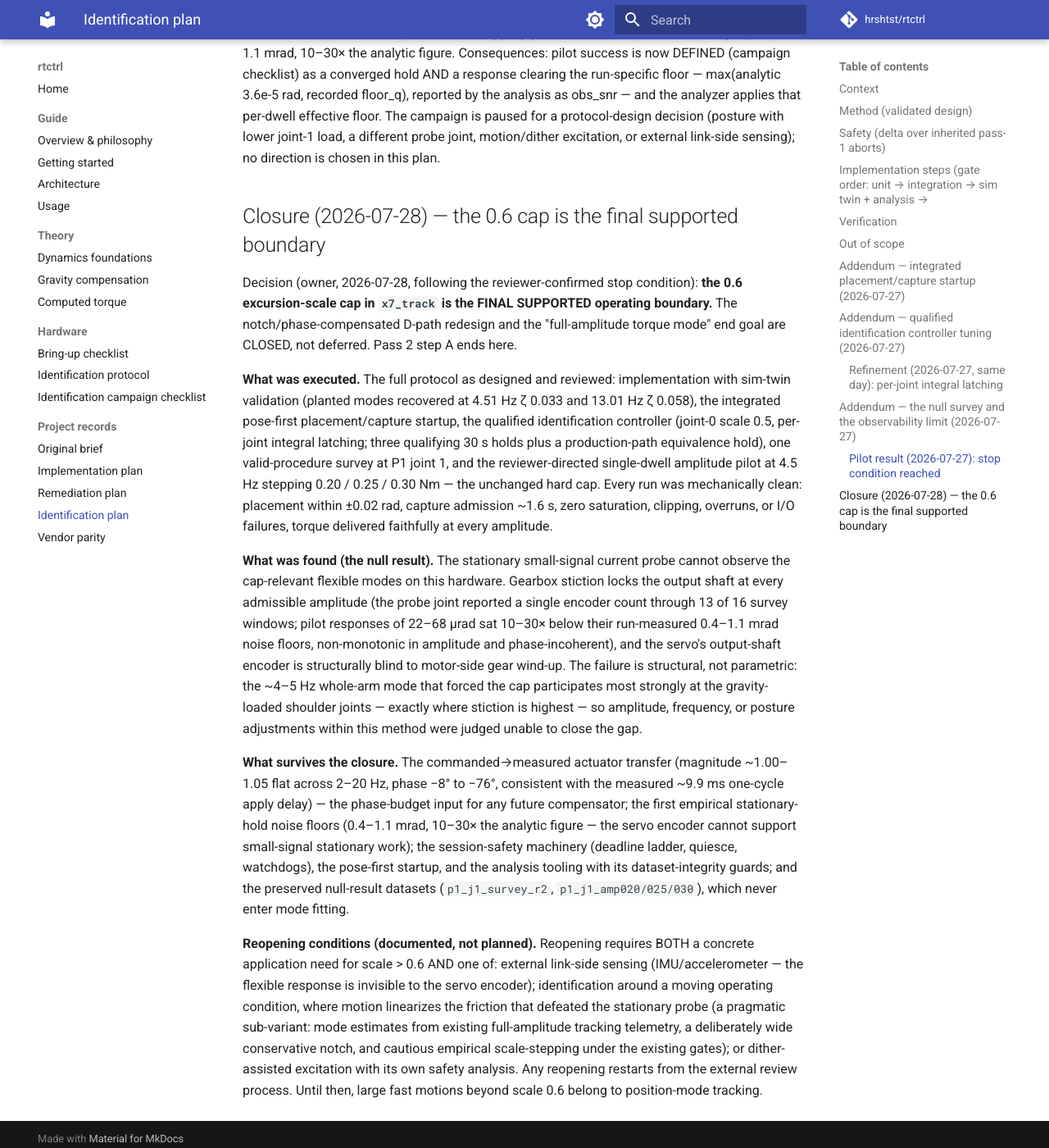
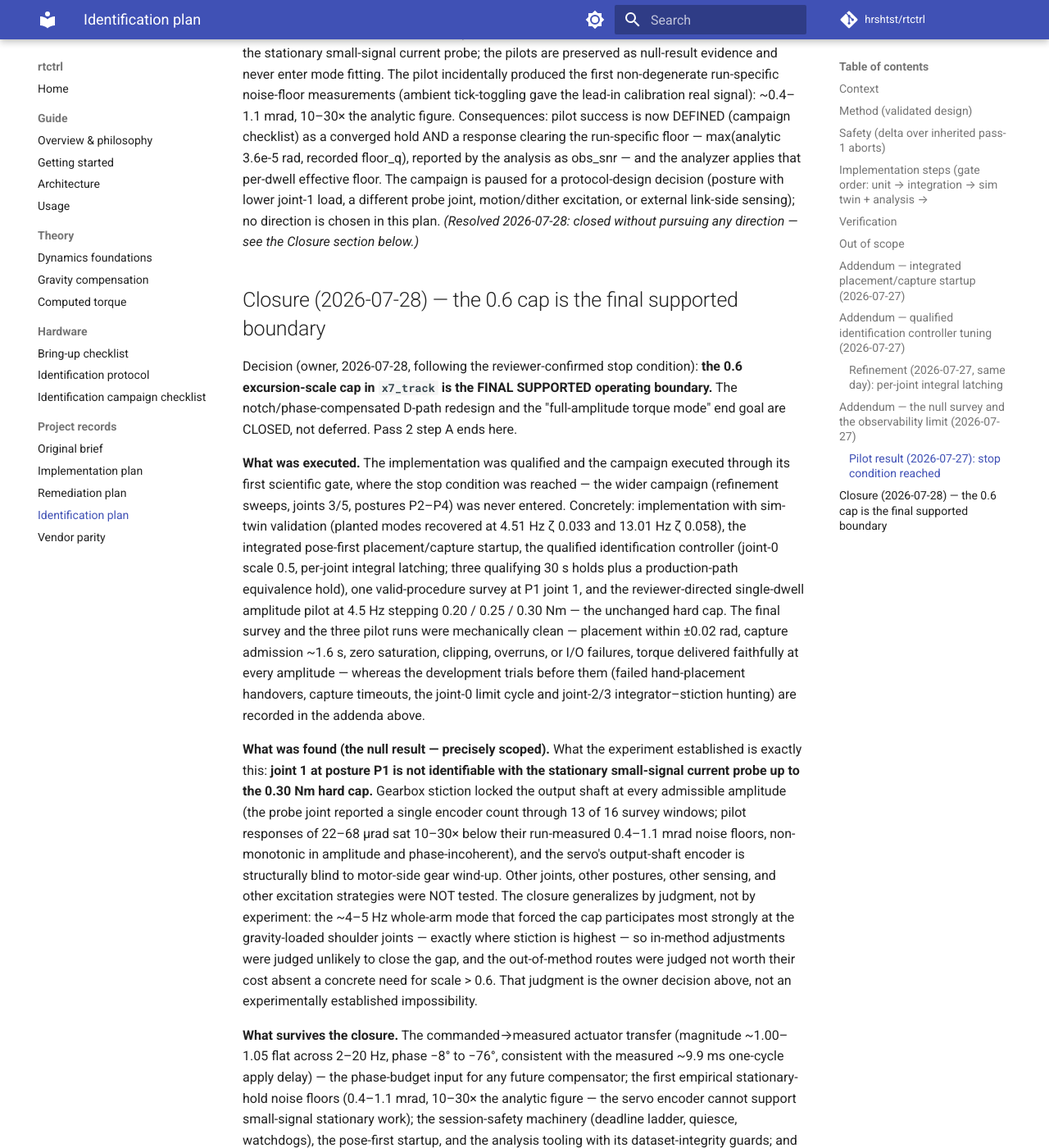
Before and after one commit to hrshtst/rtctrl, an MkDocs documentation site: the page built from docs/IDENTIFICATION_PLAN.md, in a window 1280 px wide and 1400 px high, scrolled down 11888 px. Shown: the whole window at 82% size. Built offline with MkDocs 1.6.1 and Material for MkDocs 9.7.7, drawn with Linux system fonts in a browser that asks for light colours; comment, search, counter and statistics services are not loaded; some of the changed text lies outside the part shown.

Commit message:
docs: scope the closure claims to what was actually tested
Review findings on the closure commit:

- High: the null result was overgeneralized to "the modes are
  unobservable on this hardware". Every statement now scopes the
  experimental result to what was established — joint 1 at P1, the
  stationary current probe, up to the 0.30 Nm hard cap — and states
  explicitly that other joints, postures, sensing, and excitations
  were not tested: the generalization is the owner's judgment, not
  an experimentally established impossibility.

- Medium: "the full protocol was executed" corrected to the
  reviewer's wording — the implementation was qualified and the
  campaign executed through its first scientific gate, where the
  stop condition was reached; the wider campaign was never entered.

- Medium: remaining forward-looking passages (REMEDIATION_PLAN
  header quote, 2026-07-21 decisions line, verification note;
  computed-torque.md pass-2 outlook and large-fast-motions bullet;
  IDENTIFICATION_PLAN header quote, step-7 text, addendum "paused"
  ending) rewritten to the final state or labeled superseded
  historical intent.

- Minor: "every run was mechanically clean" scoped to the final
  survey and pilots, with the development trials' failures pointed
  at the addenda.

No behavior changes; strict mkdocs and 132/132 tests.

Claude-Session: https://claude.ai/code/session_018U6gd6Z8sxPPGvah4xC6b4

```diff
--- a/docs/IDENTIFICATION_PLAN.md
+++ b/docs/IDENTIFICATION_PLAN.md
@@ -2,7 +2,9 @@
 
 > Deliverables: probe app + sim twin, offline analysis, two-mass validation fixture,
 > safety design, protocol document. The notch/phase D-path redesign is a LATER step that
-> consumes this step's mode tables. The 0.6 scale cap stands throughout.
+> consumes this step's mode tables. The 0.6 scale cap stands throughout. *(Closure
+> 2026-07-28: no mode tables were produced — the campaign stopped at its first gate and
+> the cap is final; see the Closure section.)*
 
 *Status: **CLOSED 2026-07-28 — null result; the 0.6 scale cap is the
 final supported boundary** (see the Closure section at the end).
@@ -370,7 +372,8 @@ emulator smoke → hardware)
    EXCLUDING cooldown and operator handling), operator steps, abort semantics,
    output table
    semantics, and the explicit statement that the 0.6 scale cap stands until the
-   notch design lands. Status touch in docs/REMEDIATION_PLAN.md.
+   notch design lands *(superseded by the Closure: the cap is final)*. Status touch
+   in docs/REMEDIATION_PLAN.md.
 
 ## Verification
 
@@ -550,6 +553,8 @@ per-dwell effective floor. The campaign is paused for a
 protocol-design decision (posture with lower joint-1 load, a
 different probe joint, motion/dither excitation, or external
 link-side sensing); no direction is chosen in this plan.
+*(Resolved 2026-07-28: closed without pursuing any direction — see
+the Closure section below.)*
 
 ## Closure (2026-07-28) — the 0.6 cap is the final supported boundary
 
@@ -559,7 +564,10 @@ SUPPORTED operating boundary.** The notch/phase-compensated D-path
 redesign and the "full-amplitude torque mode" end goal are CLOSED,
 not deferred. Pass 2 step A ends here.
 
-**What was executed.** The full protocol as designed and reviewed:
+**What was executed.** The implementation was qualified and the
+campaign executed through its first scientific gate, where the stop
+condition was reached — the wider campaign (refinement sweeps,
+joints 3/5, postures P2–P4) was never entered. Concretely:
 implementation with sim-twin validation (planted modes recovered at
 4.51 Hz ζ 0.033 and 13.01 Hz ζ 0.058), the integrated pose-first
 placement/capture startup, the qualified identification controller
@@ -567,24 +575,32 @@ placement/capture startup, the qualified identification controller
 30 s holds plus a production-path equivalence hold), one
 valid-procedure survey at P1 joint 1, and the reviewer-directed
 single-dwell amplitude pilot at 4.5 Hz stepping 0.20 / 0.25 /
-0.30 Nm — the unchanged hard cap. Every run was mechanically clean:
-placement within ±0.02 rad, capture admission ~1.6 s, zero
-saturation, clipping, overruns, or I/O failures, torque delivered
-faithfully at every amplitude.
+0.30 Nm — the unchanged hard cap. The final survey and the three
+pilot runs were mechanically clean — placement within ±0.02 rad,
+capture admission ~1.6 s, zero saturation, clipping, overruns, or
+I/O failures, torque delivered faithfully at every amplitude —
+whereas the development trials before them (failed hand-placement
+handovers, capture timeouts, the joint-0 limit cycle and joint-2/3
+integrator–stiction hunting) are recorded in the addenda above.
 
-**What was found (the null result).** The stationary small-signal
-current probe cannot observe the cap-relevant flexible modes on this
-hardware. Gearbox stiction locks the output shaft at every
-admissible amplitude (the probe joint reported a single encoder
-count through 13 of 16 survey windows; pilot responses of 22–68 µrad
-sat 10–30× below their run-measured 0.4–1.1 mrad noise floors,
-non-monotonic in amplitude and phase-incoherent), and the servo's
-output-shaft encoder is structurally blind to motor-side gear
-wind-up. The failure is structural, not parametric: the ~4–5 Hz
-whole-arm mode that forced the cap participates most strongly at the
+**What was found (the null result — precisely scoped).** What the
+experiment established is exactly this: **joint 1 at posture P1 is
+not identifiable with the stationary small-signal current probe up
+to the 0.30 Nm hard cap.** Gearbox stiction locked the output shaft
+at every admissible amplitude (the probe joint reported a single
+encoder count through 13 of 16 survey windows; pilot responses of
+22–68 µrad sat 10–30× below their run-measured 0.4–1.1 mrad noise
+floors, non-monotonic in amplitude and phase-incoherent), and the
+servo's output-shaft encoder is structurally blind to motor-side
+gear wind-up. Other joints, other postures, other sensing, and
+other excitation strategies were NOT tested. The closure
+generalizes by judgment, not by experiment: the ~4–5 Hz whole-arm
+mode that forced the cap participates most strongly at the
 gravity-loaded shoulder joints — exactly where stiction is highest —
-so amplitude, frequency, or posture adjustments within this method
-were judged unable to close the gap.
+so in-method adjustments were judged unlikely to close the gap, and
+the out-of-method routes were judged not worth their cost absent a
+concrete need for scale > 0.6. That judgment is the owner decision
+above, not an experimentally established impossibility.
 
 **What survives the closure.** The commanded→measured actuator
 transfer (magnitude ~1.00–1.05 flat across 2–20 Hz, phase −8° to
@@ -600,8 +616,9 @@ which never enter mode fitting.
 
 **Reopening conditions (documented, not planned).** Reopening
 requires BOTH a concrete application need for scale > 0.6 AND one of:
-external link-side sensing (IMU/accelerometer — the flexible response
-is invisible to the servo encoder); identification around a moving
+external link-side sensing (IMU/accelerometer — in the tested
+configuration the flexible response was invisible to the servo
+encoder); identification around a moving
 operating condition, where motion linearizes the friction that
 defeated the stationary probe (a pragmatic sub-variant: mode
 estimates from existing full-amplitude tracking telemetry, a
--- a/docs/theory/computed-torque.md
+++ b/docs/theory/computed-torque.md
@@ -202,9 +202,12 @@ feedback and command sequencing with first-vs-latest application
 records and receipt-matched latency verification, one continuous
 round-trip controller (no turnaround state reset), a strict quiescence
 gate, direction-aware anti-windup against the exact actuator limits,
-and full-loop CSV telemetry. Pass 1 does NOT lift the scale cap; it
-gives pass 2 (mode identification, then a notch/phase-compensated
-D-path design) trustworthy data to work from.
+and full-loop CSV telemetry. Pass 1 does NOT lift the scale cap. The
+pass-2 identification it enabled was executed and closed 2026-07-28
+with a null result at its first gate (joint 1 at P1 stiction-locked
+below the output encoder's resolution under a stationary current
+probe up to its hard cap): **the 0.6 scale cap is the final
+supported boundary** (see IDENTIFICATION_PLAN.md, Closure).
 
 ## Limitations and outlook
 
@@ -213,14 +216,19 @@ D-path design) trustworthy data to work from.
   floor (the smooth tilt/elbow error humps in the accepted runs are
   the integrator chasing kinetic friction). Friction identification
   (M7 follow-up) can move friction from $\delta$ into the feedforward.
-- **Large fast motions**: lifting the scale cap needs identification
-  of the ~4–5 Hz structural mode followed by a notch or
-  phase-compensated redesign of the D path — or position-mode tracking
-  (servo-internal kHz loops) for that regime, keeping current mode for
-  what it does best: gravity compensation, hand-guiding, and
+- **Large fast motions**: the scale cap is FINAL (owner closure
+  2026-07-28). Lifting it would have needed identification of the
+  ~4–5 Hz structural mode followed by a notch or phase-compensated
+  redesign of the D path; the identification was executed and stopped
+  at its first gate — joint 1 at P1 is stiction-locked below the
+  output encoder's resolution under a stationary current probe up to
+  its hard cap (other routes untested; closed by decision — see
+  IDENTIFICATION_PLAN.md, Closure). That regime belongs to
+  position-mode tracking (servo-internal kHz loops), keeping current
+  mode for what it does best: gravity compensation, hand-guiding, and
   moderate-envelope tracking. Input shaping can only reduce REFERENCE
   excitation; it cannot stabilize an internally unstable feedback
-  loop, so it is a supplement to the redesign, never a substitute.
+  loop, so it could never have substituted for the redesign.
 - The feedback is diagonal PID; model-based designs
   (operational-space control, impedance control) can reuse the same
   `ChainModel::inverseDynamics` building block unchanged — that is
```
Also changed, not shown: docs/IDENTIFICATION_PROTOCOL.md (+7 -5 lines), docs/IMPLEMENTATION_PLAN.md (+6 -6 lines), docs/REMEDIATION_PLAN.md (+14 -9 lines), 1 other file.
